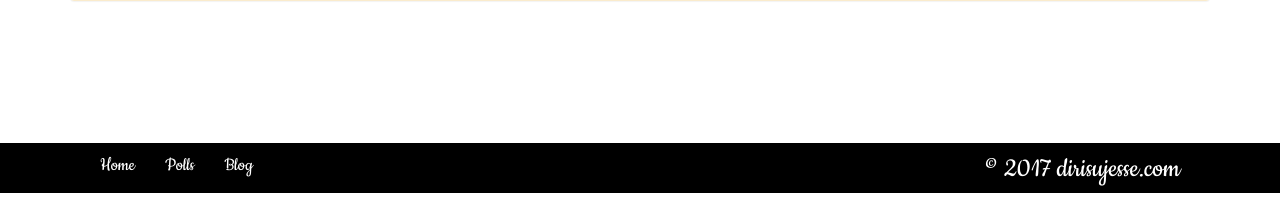
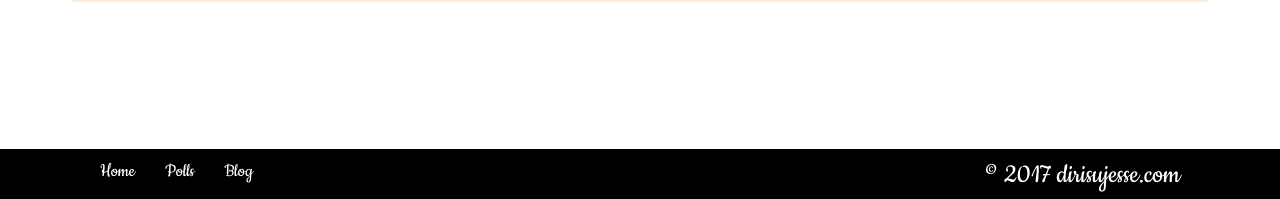
Before and after one commit to dirisujesse/django-project-webapp, a Django app: page /1/comment/ in a window 1280 px wide. Shown: the part 601-800 px from the top of the page. Run offline with Django 3.2, Linux system fonts and the light colour scheme; data comes from the database, SQL or seed files in the repository; some libraries are stand-ins or nearby versions; some web fonts are replaced.

Commit message:
Update webapp.css

```diff
--- a/polls/static/css/webapp.css
+++ b/polls/static/css/webapp.css
@@ -91,7 +91,7 @@ body {
 }
 
 nav#footer-nav {
-  position: static;
+  position: absolute;
   right: 0;
   bottom: 0;
   left: 0;
```
